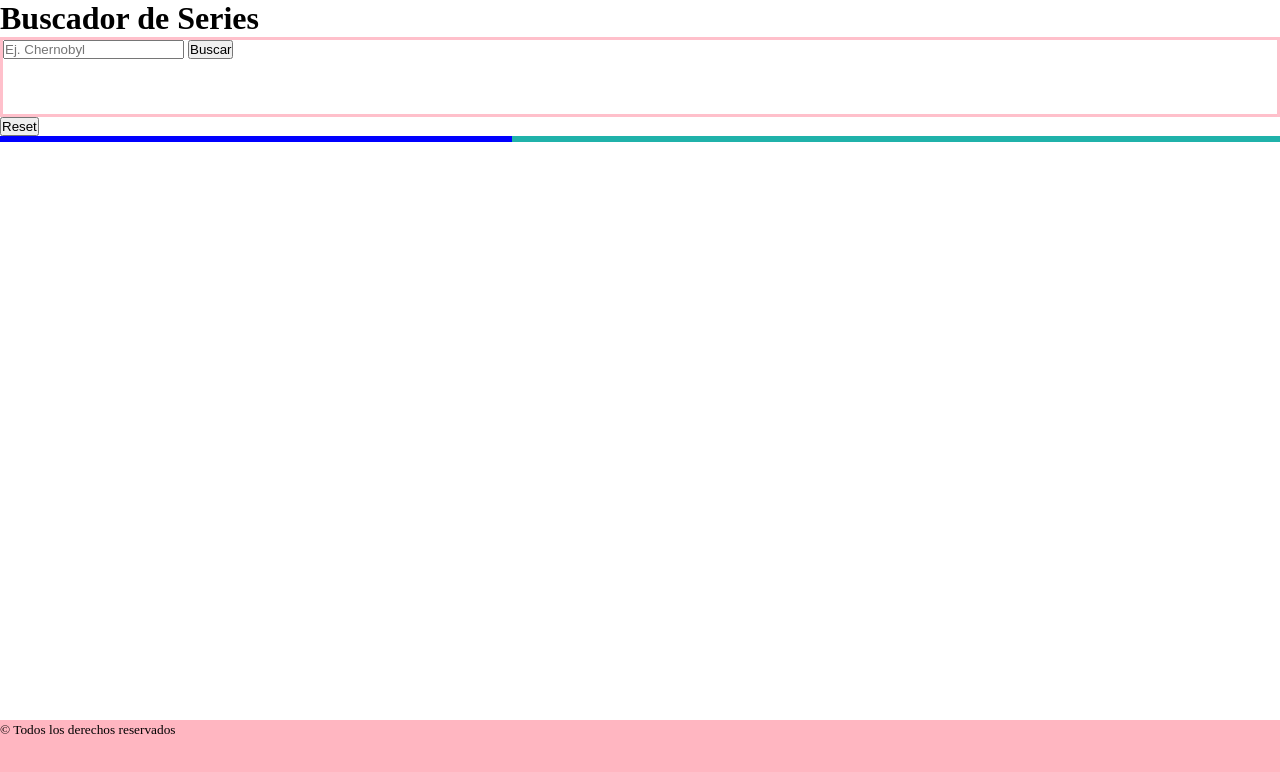
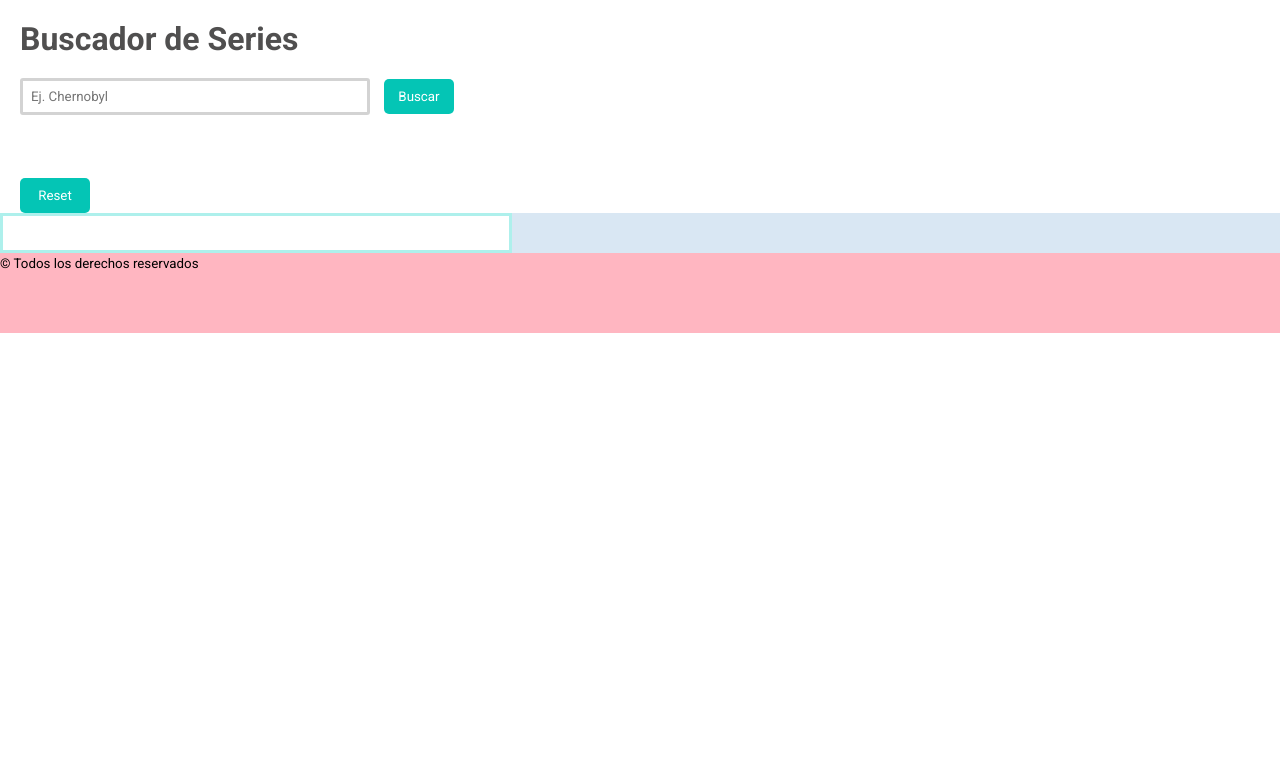
Before and after one commit to Adalab/modulo-2-evaluacion-final-patricuismart, a website: page src/html/index.html in a window 1280 px wide. Drawn offline with nearby package versions, Linux system fonts and the light colour scheme; files that its build step writes are made by us from their sources.

Commit message:
Add CSS and SASS

```diff
--- a/src/scss/layout/_footer.scss
+++ b/src/scss/layout/_footer.scss
@@ -1,6 +1,6 @@
 .page__footer {
   background-color: lightpink;
-  position: fixed;
+
   bottom: 0;
   height: 10vh;
   width: 100%;
--- a/src/scss/layout/_page.scss
+++ b/src/scss/layout/_page.scss
@@ -1,23 +1,56 @@
+* {
+  font-family: Roboto, 'Open Sans', 'Helvetica Neue', sans-serif;
+  border-style: none;
+}
+.title {
+  margin: 20px;
+  color: rgb(80, 79, 79);
+}
 .form {
-  border: solid pink;
+  //border: solid pink;
+  margin: 20px;
   height: 10vh;
   width: 100%;
+
+  &__input {
+    width: 350px;
+    border: solid 3px lightgray;
+    padding: 8px;
+    border-radius: 3px;
+  }
+
+  &__button {
+    width: 70px;
+    background-color: rgb(4, 197, 181);
+    height: 25px;
+    border-radius: 5px;
+    height: 35px;
+    margin-left: 10px;
+    color: white;
+  }
+  &__button:hover {
+    background-color: grey;
+    color: white;
+  }
 }
 
 .data {
   display: flex;
   flex-direction: row;
   .results {
-    background-color: lightseagreen;
+    background-color: rgb(217, 231, 243);
     width: 60%;
 
     &__container {
       display: flex;
       flex-direction: row;
       flex-wrap: wrap;
+      justify-content: space-around;
+      margin: 20px;
+      text-align: center;
     }
     &__img {
-      width: 150px;
+      padding-top: 10px;
     }
     &__list {
       list-style: none;
@@ -25,17 +58,34 @@
     }
     &__name {
       //border: solid yellow;
-      width: 150px;
-      height: 80px;
+      font-size: 14px;
+      width: 210px;
+      height: 40px;
+      color: rgb(80, 79, 79);
     }
   }
+
   .favorites {
     width: 40%;
-    border: solid blue;
+    border: solid rgb(174, 240, 236);
   }
 }
 
 .selected {
-  border: solid yellow;
-  color: blue;
+  border-radius: 15px;
+  text-align: center;
+  width: 250px;
+  border: solid 5px lightskyblue;
+  color: rgb(184, 48, 48);
+  margin-bottom: 15px;
+  padding-top: 15px;
 }
+.reset__button {
+  width: 70px;
+  background-color: rgb(4, 197, 181);
+  height: 25px;
+  border-radius: 5px;
+  height: 35px;
+  margin-left: 20px;
+  color: white;
+}
```
